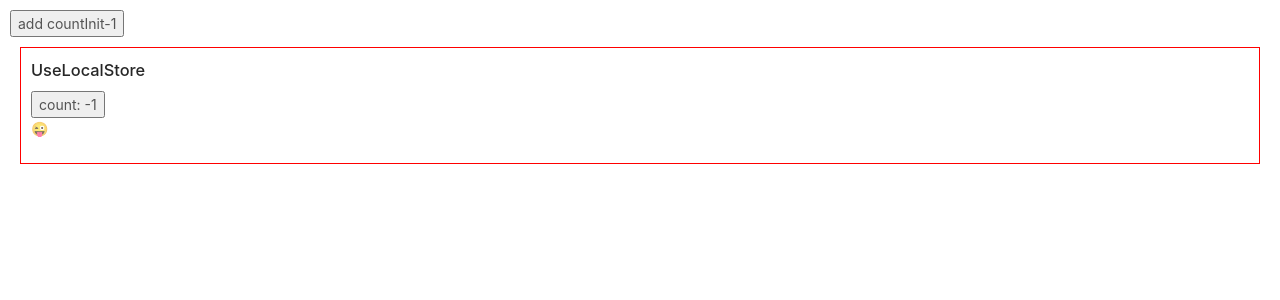
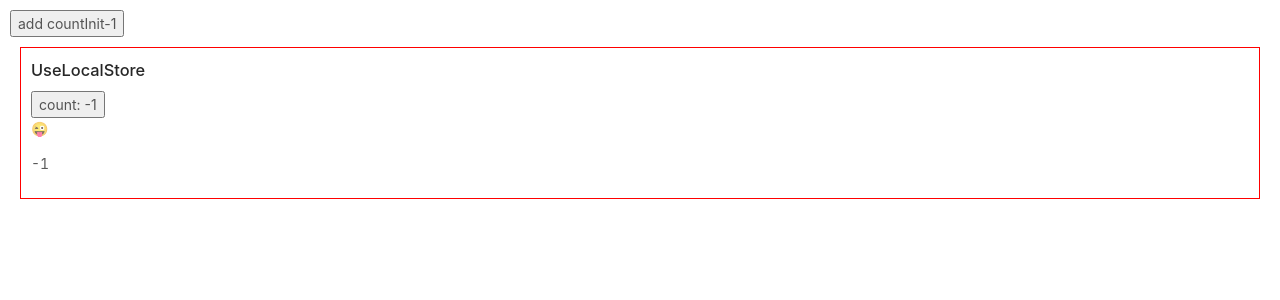
Before and after one commit to bubucuo/React-Mobx, a React (Create React App) app: page / in a window 1280 px wide. Shown: the top 300 px of the page. Built offline with nearby package versions, Linux system fonts and the light colour scheme.

Commit message:
save ls7

```diff
--- a/src/k-mobx-react-lite/index.js
+++ b/src/k-mobx-react-lite/index.js
@@ -1,3 +1,4 @@
 export {useObserver} from "./useObserver";
 export {Observer} from "./ObserverComponent";
 export {observer} from "./observer";
+export {useAsObservableSource} from "./useAsObservableSource";
--- /dev/null
+++ b/src/k-mobx-react-lite/useAsObservableSource.js
@@ -0,0 +1,12 @@
+import React from "react";
+import {observable, runInAction} from "mobx";
+
+export function useAsObservableSource(current) {
+  const [res] = React.useState(() => observable(current));
+
+  runInAction(() => {
+    Object.assign(res, current);
+  });
+
+  return res;
+}
--- a/src/pages/UseLocalStore.js
+++ b/src/pages/UseLocalStore.js
@@ -1,7 +1,15 @@
 import React from "react";
-import {useLocalStore, useObserver} from "mobx-react-lite";
+import {
+  useLocalStore,
+  useObserver
+  // useAsObservableSource
+} from "mobx-react-lite";
+
+import {useAsObservableSource} from "../k-mobx-react-lite/";
 
 function UseLocalStore(props) {
+  const newProps = useAsObservableSource(props);
+  // useLocalStore第一个参数是一个初始化函数，并且这个函数只会执行一次，并且在整个生命周期中都是有效的
   const countStore = useLocalStore(() => ({
     count: props.init === undefined ? 0 : props.init,
     add() {
@@ -9,6 +17,11 @@ function UseLocalStore(props) {
     },
     get emoji() {
       return this.count % 2 ? "😜" : "🏃";
+    },
+    get specialNum() {
+      return newProps.init > -1 && newProps.init < 10
+        ? "0" + newProps.init
+        : newProps.init;
     }
   }));
   return useObserver(() => (
@@ -16,6 +29,7 @@ function UseLocalStore(props) {
       <h3>UseLocalStore</h3>
       <button onClick={countStore.add}>count: {countStore.count}</button>
       <p>{countStore.emoji}</p>
+      <p>{countStore.specialNum}</p>
     </div>
   ));
 }
```
